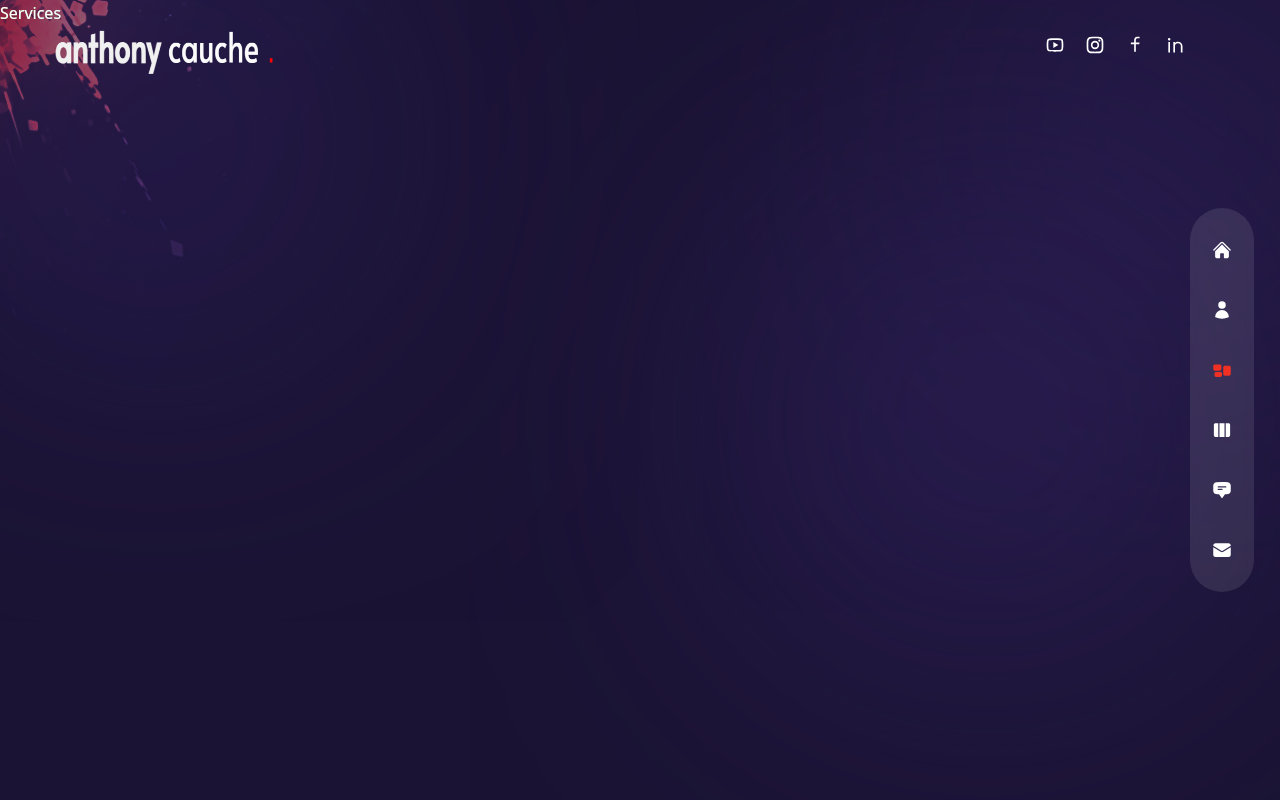
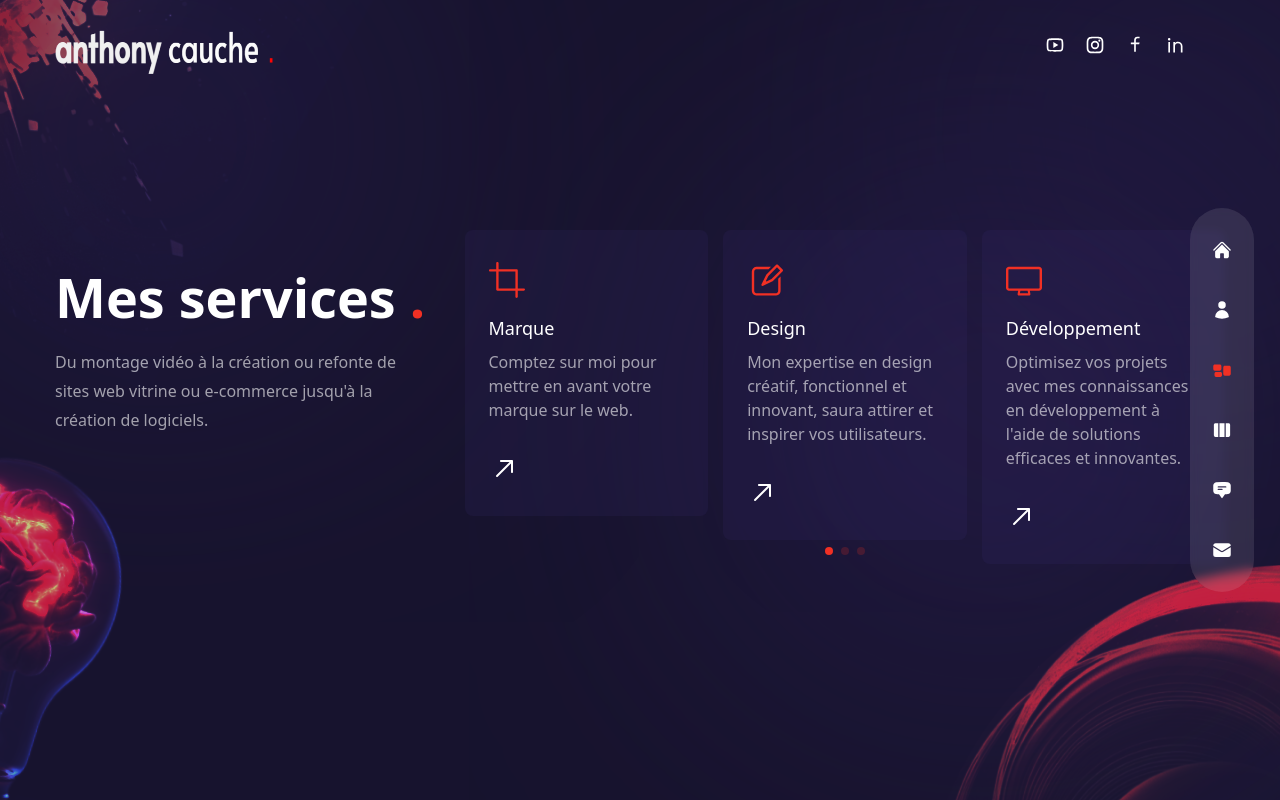
Before and after one commit to Toty-01/Portfolio, a Next.js app: page /services in a window 1280 px wide. Built offline with nearby package versions, Linux system fonts and the light colour scheme.

Commit message:
services ok

```diff
--- a/components/Bulb.js
+++ b/components/Bulb.js
@@ -1,5 +1,15 @@
+import Image from "next/image";
+
 const Bulb = () => {
-  return <div>Bulb</div>;
+  return <div className="absolute -left-36 -bottom-12 rotate-12 mix-blend-color-dodge animate-pulse duration-75 z-10 w-[200px] xl:w-[260px]">
+    <Image
+      src={"/bulb.png"}
+      width={260}
+      height={200}
+      alt="ampoule"
+      className="w-full h-full"
+    />
+  </div>;
 };
 
 export default Bulb;
--- a/components/ProjectsBtn.js
+++ b/components/ProjectsBtn.js
@@ -6,7 +6,7 @@
   return (
   <div className="mx-auto xl:mx-0 roar">
     <Link
-      href={'/work'}
+      href={'/mes-projets'}
       className="relative w-[185px] h-[185px] flex justify-center items-center bg-circleStar bg-cover bg-center bg-no-repeat group"
     >
       <Image
--- a/components/ServiceSlider.js
+++ b/components/ServiceSlider.js
@@ -5,6 +5,7 @@
   RxDesktop,
   RxReader,
   RxRocket,
+  RxArrowTopRight,
 } from "react-icons/rx";
 
 
@@ -12,33 +13,78 @@
 const serviceData = [
   {
     icon: <RxCrop />,
-    title: 'Branding',
-    description: 'Lorem ipsum dolor sit amet, consectetur adipiscing elit.',
+    title: 'Marque',
+    description: "Comptez sur moi pour mettre en avant votre marque sur le web.",
   },
   {
     icon: <RxPencil2 />,
     title: 'Design',
-    description: 'Lorem ipsum dolor sit amet, consectetur adipiscing elit.',
+    description: "Mon expertise en design créatif, fonctionnel et innovant, saura attirer et inspirer vos utilisateurs.",
   },
   {
     icon: <RxDesktop />,
-    title: 'Development',
-    description: 'Lorem ipsum dolor sit amet, consectetur adipiscing elit.',
+    title: 'Développement',
+    description: "Optimisez vos projets avec mes connaissances en développement à l'aide de solutions efficaces et innovantes.",
   },
   {
     icon: <RxReader />,
-    title: 'Copywriting',
-    description: 'Lorem ipsum dolor sit amet, consectetur adipiscing elit.',
+    title: 'Rédaction',
+    description: 'Boostez votre communication avec une rédaction optimisée.',
   },
   {
     icon: <RxRocket />,
     title: 'SEO',
-    description: 'Lorem ipsum dolor sit amet, consectetur adipiscing elit.',
+    description: 'Améliorez votre visibilité en ligne avec mon expertise en SEO, optimisant votre site pour génerer du trafic',
   },
 ];
+import { Swiper, SwiperSlide } from 'swiper/react';
+import "swiper/css";
+import "swiper/css/free-mode";
+import "swiper/css/pagination";
+
+import {FreeMode, Pagination} from 'swiper';
 
 const ServiceSlider = () => {
-  return <div>Service Slider</div>;
+  return <Swiper
+    breakpoints={{
+      320: {
+        slidesPerView: 1,
+        spaceBetween: 15,
+      },
+      640: {
+        slidesPerView: 3,
+        spaceBetween: 15,
+      },
+    }}
+    freeMode={true}
+    pagination={{
+      clickable: true,
+    }}
+    modules={[FreeMode, Pagination]}
+    className="h-[240px] sm:h-[340px]"
+  >
+    {
+      serviceData.map((item,index) => {
+        return (
+          <SwiperSlide key={index}>
+            <div className="bg-[rgba(65,47,123,0.15)] h-max rounded-lg px-6 py-8 flex sm:flex-col gap-x-6 sm:gap-x-0 group cursor-pointer hover:bg-[rgba(89,65,169,0.15)] transition-all duration-300">
+              {/*icon */}
+              <div className="text-4xl text-accent mb-4">{item.icon}</div>
+              {/*titre et desc */}
+              <div className="mb-8">
+                <div className="mb-2 text-lg">{item.title}</div>
+                <p className="max-w-[350px] leading-normal">{item.description}</p>
+              </div>
+              {/*arrow */}
+              <div className="text-3xl">
+                <RxArrowTopRight className="group-hover:rotate-45 group-hover:text-accent transition-all duration-300"/>
+              </div>
+            </div>
+          </SwiperSlide>
+        );
+      })
+    }
+  </Swiper>;
 };
 
 export default ServiceSlider;
--- a/pages/services/index.js
+++ b/pages/services/index.js
@@ -1,7 +1,52 @@
+import ServiceSlider from "../../components/ServiceSlider"
+import Bulb from "../../components/Bulb"
+import Circles from "../../components/Circles"
+
+import { motion } from "framer-motion";
+import { fadeIn } from '../../variants'
+
 const Services = () => {
   return(
-  <div className="">
-    <h2>Services</h2>
+  <div className="h-full bg-primary/30 py-36 flex items-center">
+    <Circles />
+    <div className="container mx-auto">
+      <div className="flex flex-col xl:flex-row gap-x-8">
+        {/* text */}
+        <div className="text-center flex xl:w-[30vw] flex-col lg:text-left mb-4 xl:mb-0">
+          <motion.h2
+            variants={fadeIn('up', 0.2)}
+            initial="hidden"
+            animate="show"
+            exit="hidden"
+            className="h2 xl:mt-8"
+          >
+            Mes services <span className="text-accent">.</span>
+          </motion.h2>
+          <motion.p
+            variants={fadeIn('up', 0.4)}
+            initial="hidden"
+            animate="show"
+            exit="hidden"
+            className="mb-4 max-w-[400px] mx-auto lg:mx-0"
+          >
+            Du montage vidéo à la création ou refonte de sites web vitrine ou e-commerce jusqu&#39;à la création de logiciels.
+          </motion.p>
+        </div>
+
+        <motion.div
+          variants={fadeIn('down', 0.6)}
+          initial="hidden"
+          animate="show"
+          exit="hidden"
+          className="w-full xl:max-w-[65%]"
+        >
+          {/* slider */}
+          <ServiceSlider />
+        </motion.div>
+
+      </div>
+    </div>
+    <Bulb />
   </div>
 )};
 
```
